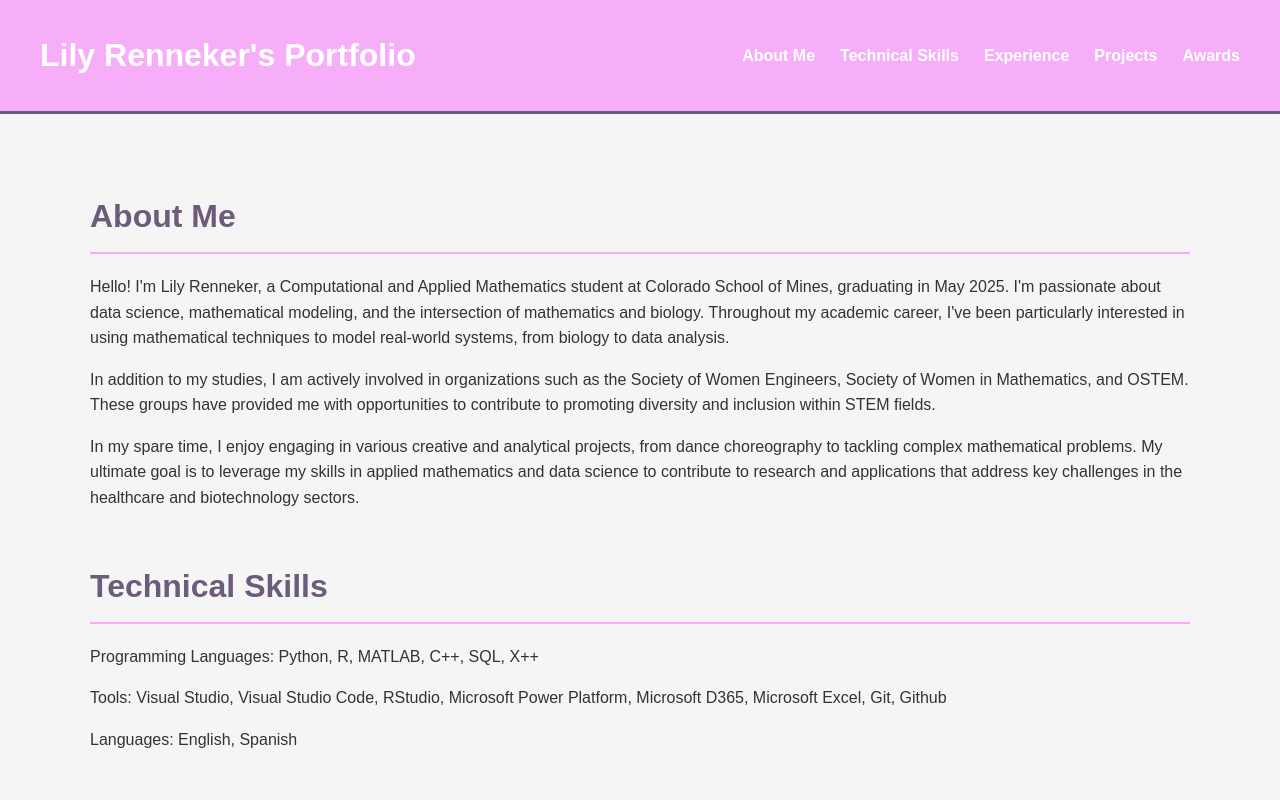
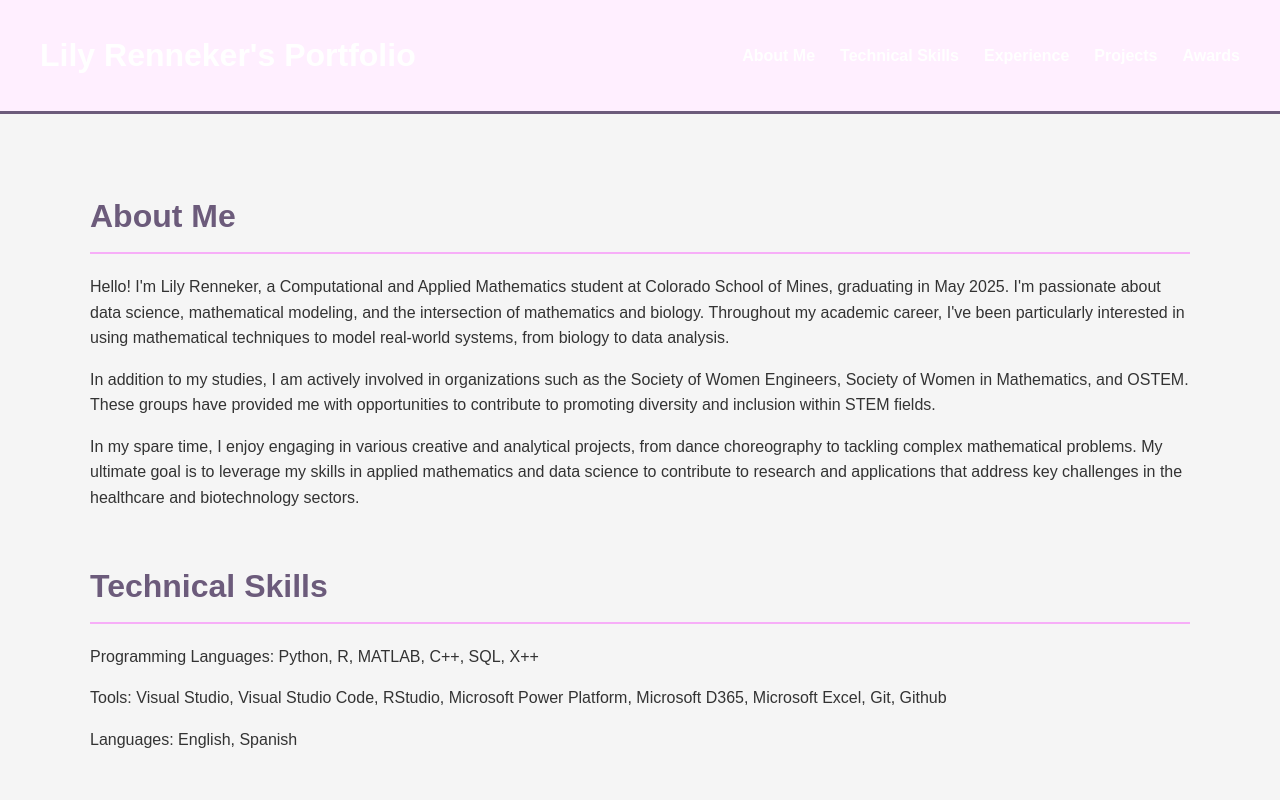
Before and after one commit to lily-renneker/lily-renneker.github.io, a plain HTML site: page index.html in a window 1280 px wide. Shown: the top 800 px of the page. Drawn offline with Linux system fonts and the light colour scheme.

Commit message:
Update styles.css

```diff
--- a/styles.css
+++ b/styles.css
@@ -18,7 +18,7 @@ a:hover {
 }
 
 header {
-  background-color: #f7aef8;
+  background-color: #ffefff;
   color: #fff;
   padding: 30px 40px;
   display: flex;
```
